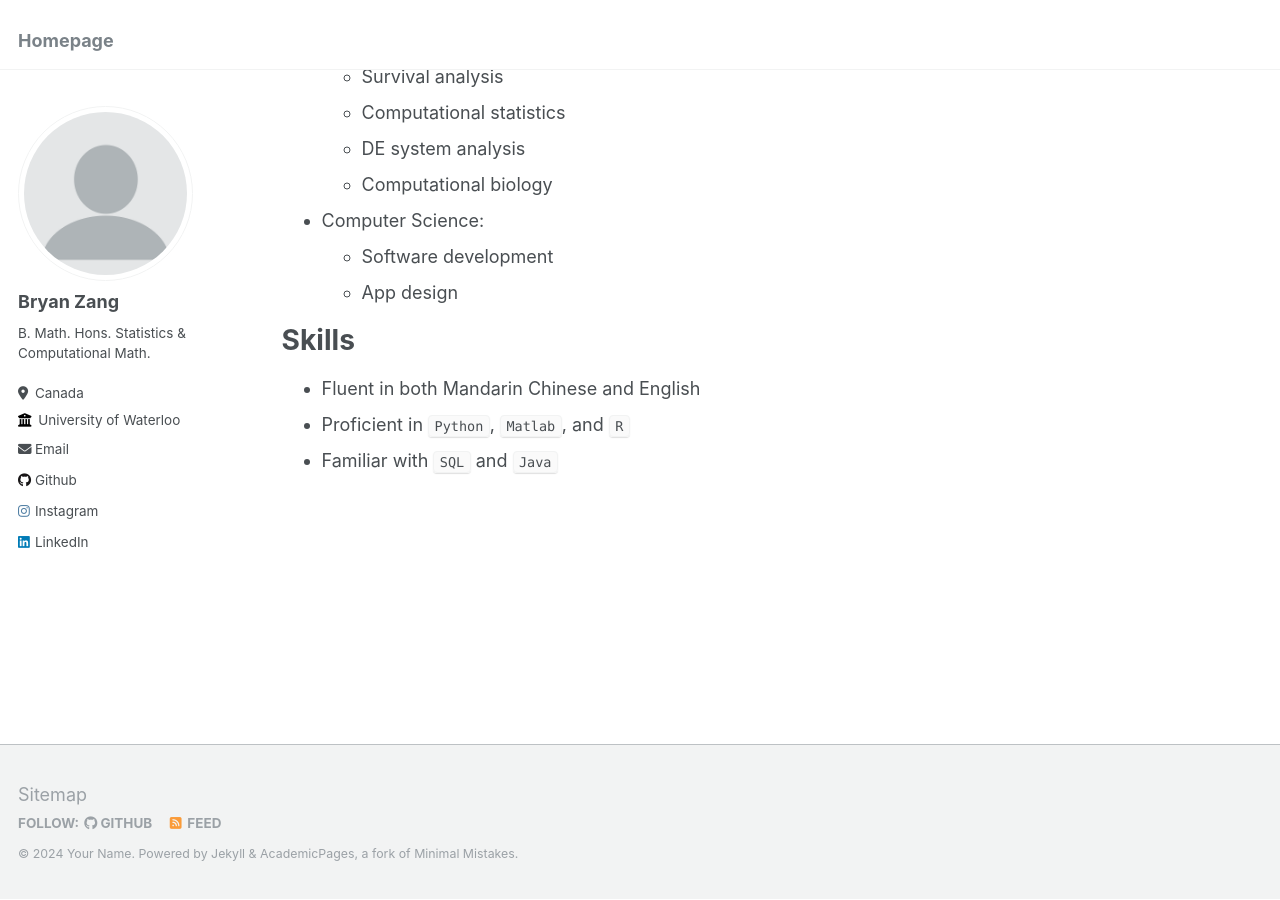
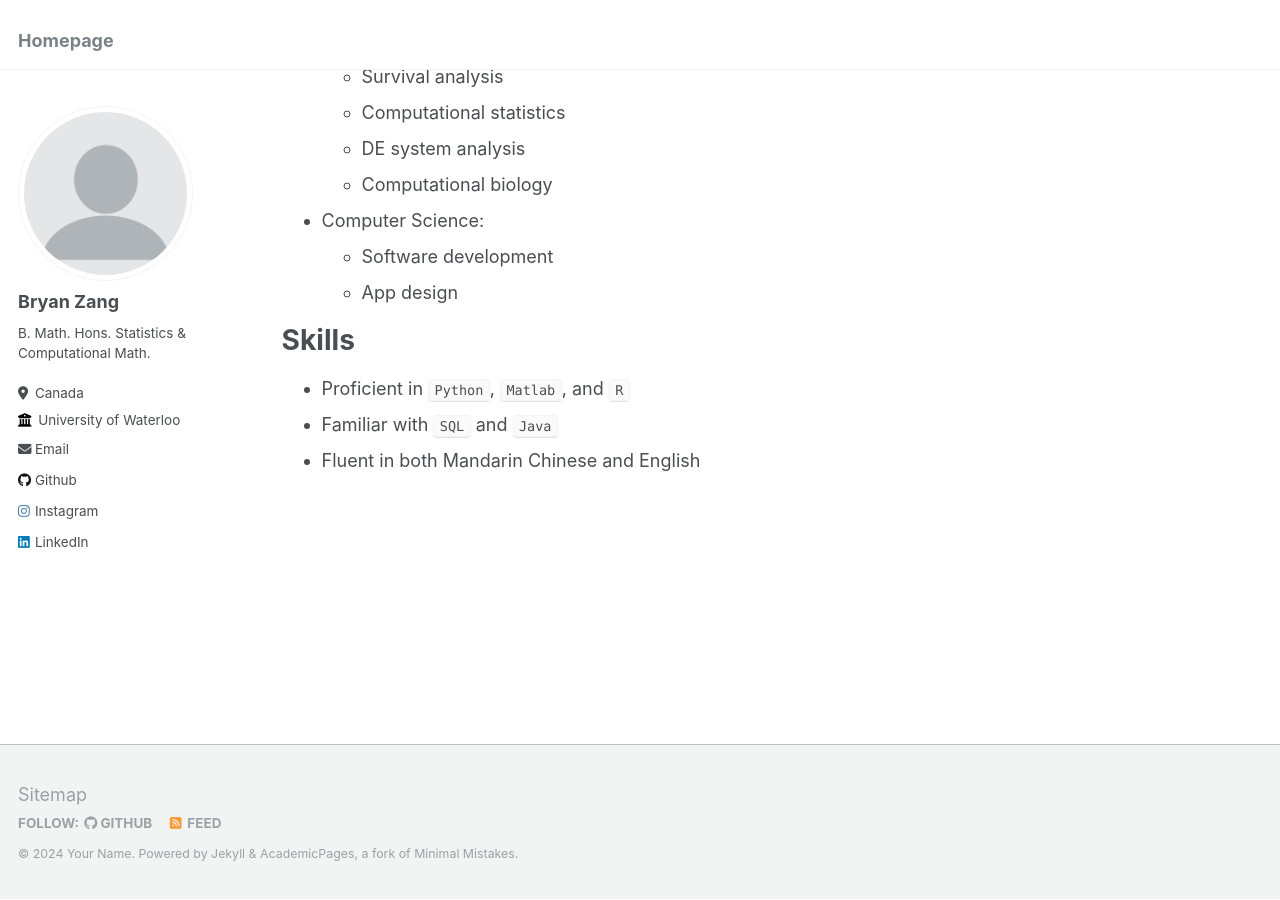
Before and after one commit to bryanzang/bryanzang.github.io, a Jekyll site: the page built from _pages/cv.md, in a window 1280 px wide and 900 px high, scrolled down 628 px. Built offline with Jekyll 4.4.1, drawn with Linux system fonts in a browser that asks for light colours.

Commit message:
Update cv.md

```diff
--- a/_pages/cv.md
+++ b/_pages/cv.md
@@ -35,6 +35,6 @@ Interests
 
 Skills
 ======
-* Fluent in both Mandarin Chinese and English
 * Proficient in `Python`, `Matlab`, and `R`
 * Familiar with `SQL` and `Java`
+* Fluent in both Mandarin Chinese and English
```
